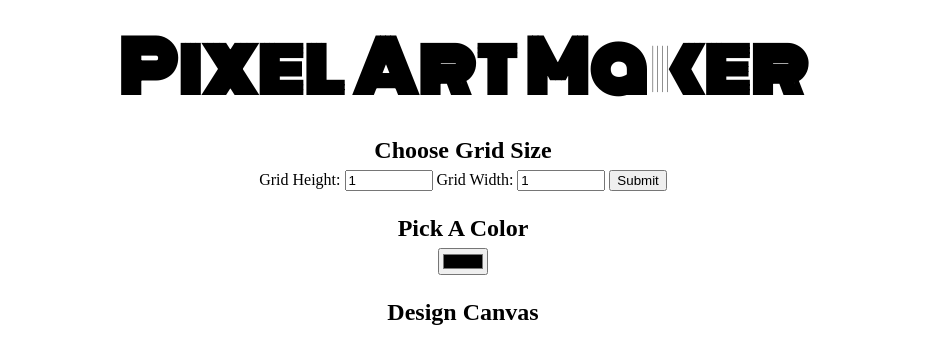
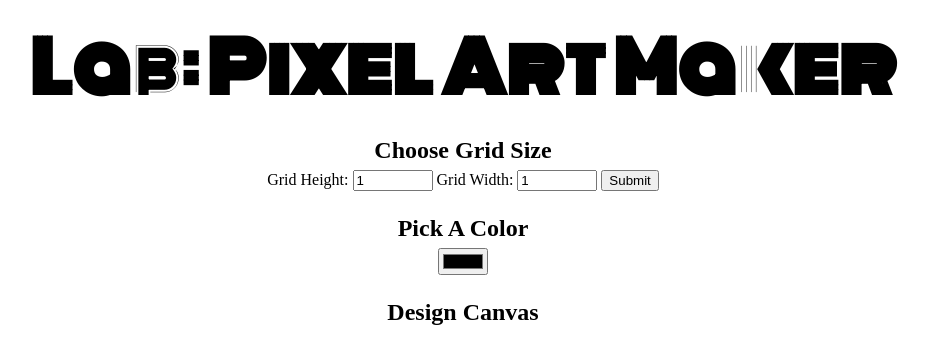
Before and after one commit to pookasheen/Project-Pixel-Art-Maker-, a plain HTML site: page index.html in a window 1280 px wide. Shown: the whole page, without its empty margins (177-1106 px from the left). Drawn offline with nearby package versions, Linux system fonts and the light colour scheme.

Commit message:
Update index.html

```diff
--- a/index.html
+++ b/index.html
@@ -1,4 +1,3 @@
-<!DOCTYPE html>
 <html>
 <head>
     <title>Pixel Art Maker!</title>
@@ -6,7 +5,7 @@
     <link rel="stylesheet" href="styles.css">
 </head>
 <body>
-    <h1>Pixel Art Maker</h1>
+    <h1>Lab: Pixel Art Maker</h1>
 
     <h2>Choose Grid Size</h2>
     <form id="sizePicker">
@@ -22,8 +21,7 @@
 
     <h2>Design Canvas</h2>
     <table id="pixelCanvas"></table>
-
-    <script src="https://ajax.googleapis.com/ajax/libs/jquery/3.6.0/jquery.min.js"></script>
+    <script src="https://code.jquery.com/jquery-3.2.1.slim.min.js" integrity="sha384-KJ3o2DKtIkvYIK3UENzmM7KCkRr/rE9/Qpg6aAZGJwFDMVNA/GpGFF93hXpG5KkN" crossorigin="anonymous"></script>
     <script src="designs.js"></script>
 </body>
 </html>
```
